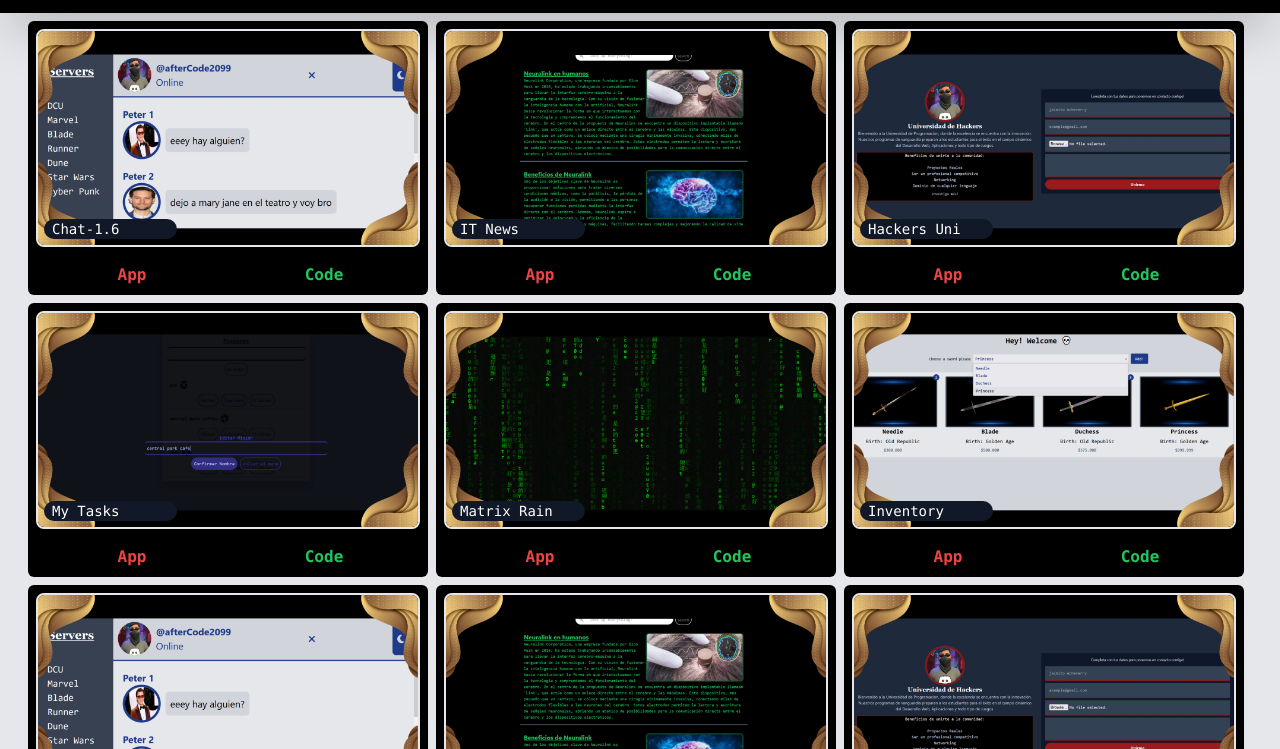
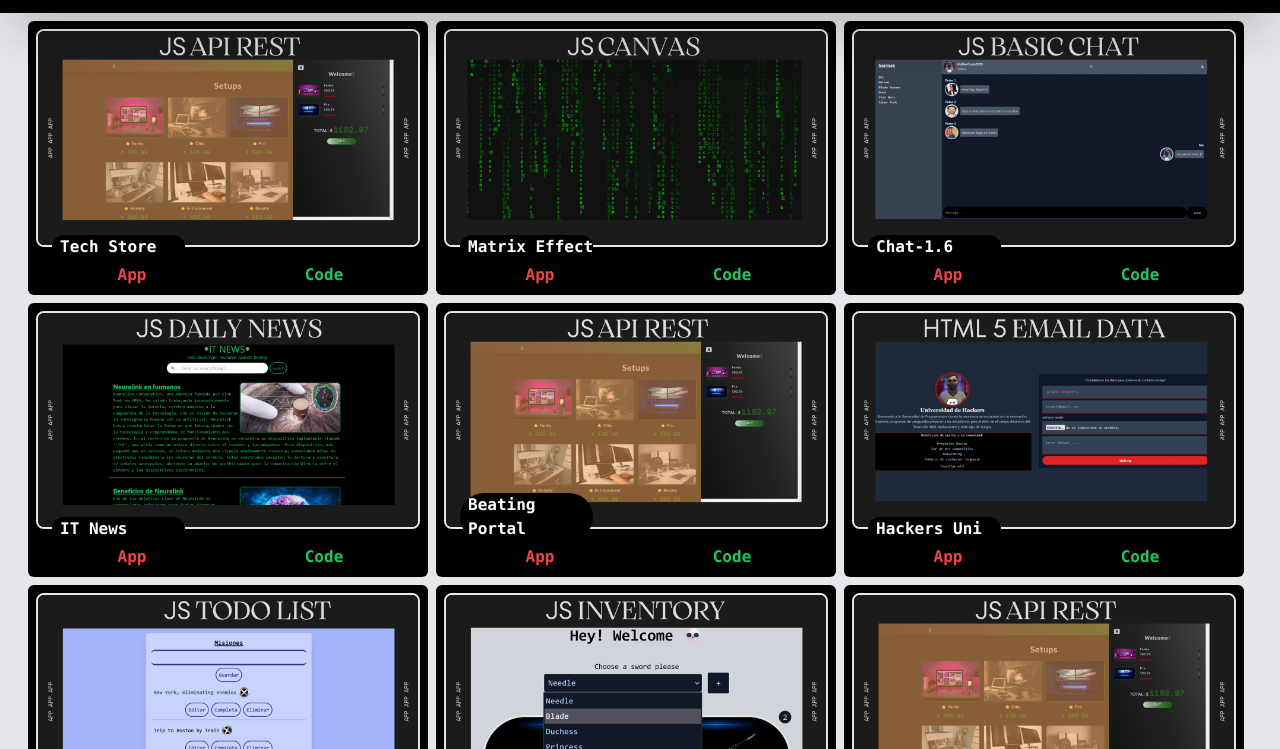
Before and after one commit to EzequielMadrid/MY-PLATFORM, a website built with Vite: page index.html in a window 1280 px wide. Shown: the part 51-800 px from the top of the page. Built offline with nearby package versions, Linux system fonts and the light colour scheme.

Commit message:
data.js updated

```diff
--- a/app/data.js
+++ b/app/data.js
@@ -1,36 +1,48 @@
 const projects = [
   {
-    image: "assets/images/1.jpg",
+    image: "assets/img/tech-store.jpg",
+    type: "Tech Store",
+    appLink: "https://ezequielmadrid.github.io/tech-store/",
+    codeLink: "https://github.com/EzequielMadrid/tech-store",
+  },
+  {
+    image: "assets/img/matrix-effect.jpg",
+    type: "Matrix Effect",
+    appLink: "https://ezequielmadrid.github.io/matrix_effect/",
+    codeLink: "https://github.com/EzequielMadrid/matrix_effect",
+  },
+  {
+    image: "assets/img/chat-1.6.jpg",
     type: "Chat-1.6",
     appLink: "https://ezequielmadrid.github.io/basic_chat/",
     codeLink: "https://github.com/EzequielMadrid/basic_chat",
   },
   {
-    image: "assets/images/2.jpg",
+    image: "assets/img/it-news.jpg",
     type: "IT News",
     appLink: "https://ezequielmadrid.github.io/it_news/",
     codeLink: "https://github.com/EzequielMadrid/it_news",
   },
   {
-    image: "assets/images/3.jpg",
+    image: "assets/img/tech-store.jpg",
+    type: "Beating Portal",
+    appLink: "https://ezequielmadrid.github.io/tech-store/",
+    codeLink: "https://github.com/EzequielMadrid/tech-store",
+  },
+  {
+    image: "assets/img/hackers-uni.jpg",
     type: "Hackers Uni",
     appLink: "https://ezequielmadrid.github.io/form/",
     codeLink: "https://github.com/EzequielMadrid/form",
   },
   {
-    image: "assets/images/4.jpg",
+    image: "assets/img/todo-list.jpg",
     type: "My Tasks",
     appLink: "https://ezequielmadrid.github.io/basic_toDo/",
     codeLink: "https://github.com/EzequielMadrid/basic_toDo",
   },
   {
-    image: "assets/images/5.jpg",
-    type: "Matrix Rain",
-    appLink: "https://ezequielmadrid.github.io/matrix_effect/",
-    codeLink: "https://github.com/EzequielMadrid/matrix_effect",
-  },
-  {
-    image: "assets/images/6.jpg",
+    image: "assets/img/inventory.jpg",
     type: "Inventory",
     appLink: "https://ezequielmadrid.github.io/inventory/",
     codeLink: "https://github.com/EzequielMadrid/inventory",
--- a/app/index.js
+++ b/app/index.js
@@ -6,13 +6,13 @@ function createProjectCard(card) {
   image.src = card.image;
   image.alt = `Project`;
   image.className =
-    "w-96 h-42 object-cover border-2 border-gray-200 mb-4 rounded-lg ";
+    "w-96 h-42 object-cover border-2 border-gray-200 mb-4 rounded-lg hover:h-60 ";
   article.appendChild(image);
 
   const typeHeading = document.createElement("p");
   typeHeading.textContent = card.type;
   typeHeading.className =
-    "absolute bottom-14 left-4 bg-gray-900 pl-2 rounded-full w-2/6 text-white text-sm";
+    "absolute bottom-9 left-6 pl-2 bg-black rounded-full w-2/6 text-white text-md font-extrabold";
   article.appendChild(typeHeading);
 
   const buttonContainer = document.createElement("div");
--- a/index.html
+++ b/index.html
@@ -25,7 +25,7 @@
   <body
     class="bg-gray-200 min-h-screen flex flex-col justify-between font-mono"
   >
-    <header class="p-4 text-center bg-black shadow-2xl">
+    <header class="z-10 sticky top-0 p-4 text-center bg-black shadow-2xl">
       <h1 class="text-2xl font-bold text-white">
         personal_portfolio |
         <span class="hover:text-red-500">PROJECTS updated❗</span>
```
Also changed, not shown: assets/images/1.jpg (deleted), assets/images/2.jpg (deleted), assets/images/3.jpg (deleted), assets/images/4.jpg (deleted), assets/images/5.jpg (deleted), assets/images/6.jpg (deleted), assets/img/chat-1.6.jpg (added), assets/img/hackers-uni.jpg (added), assets/img/inventory.jpg (added), assets/img/it-news.jpg (added), assets/img/matrix-effect.jpg (added), assets/img/tech-store.jpg (added), assets/img/todo-list.jpg (added).
